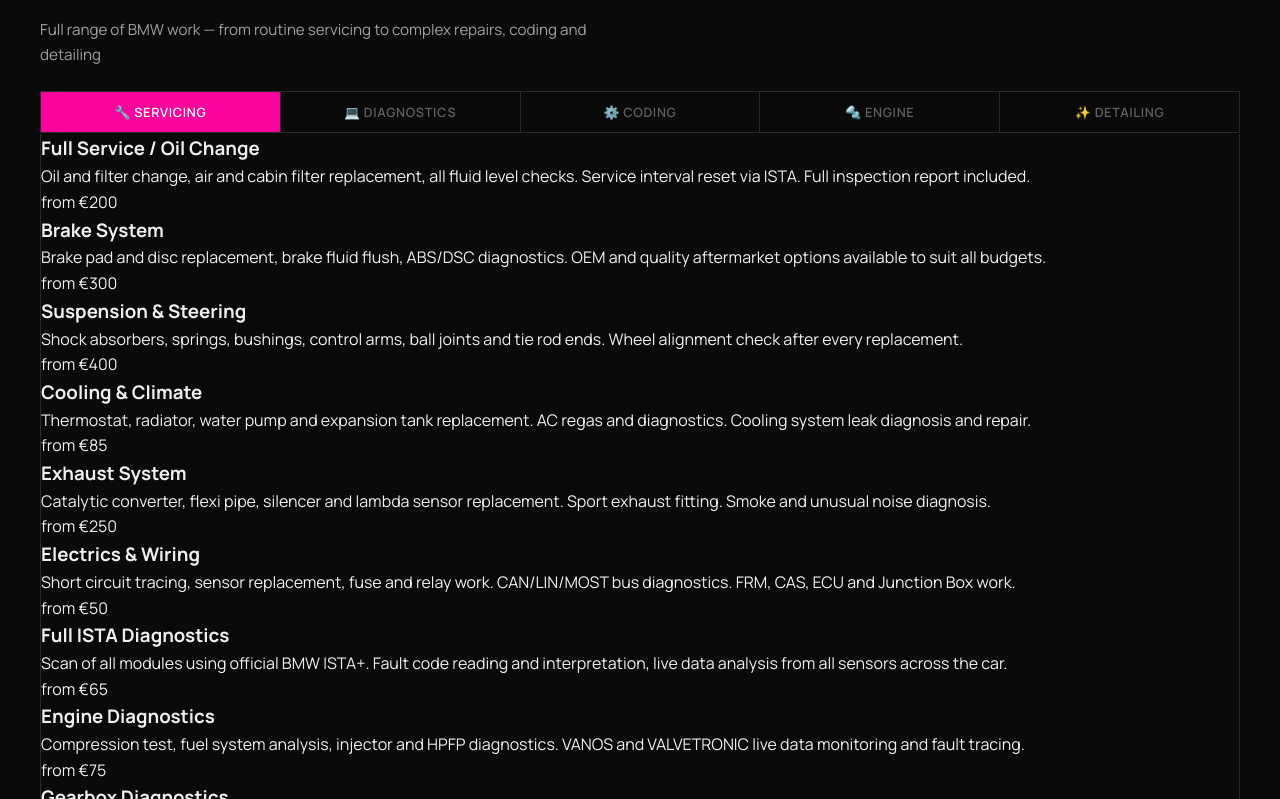
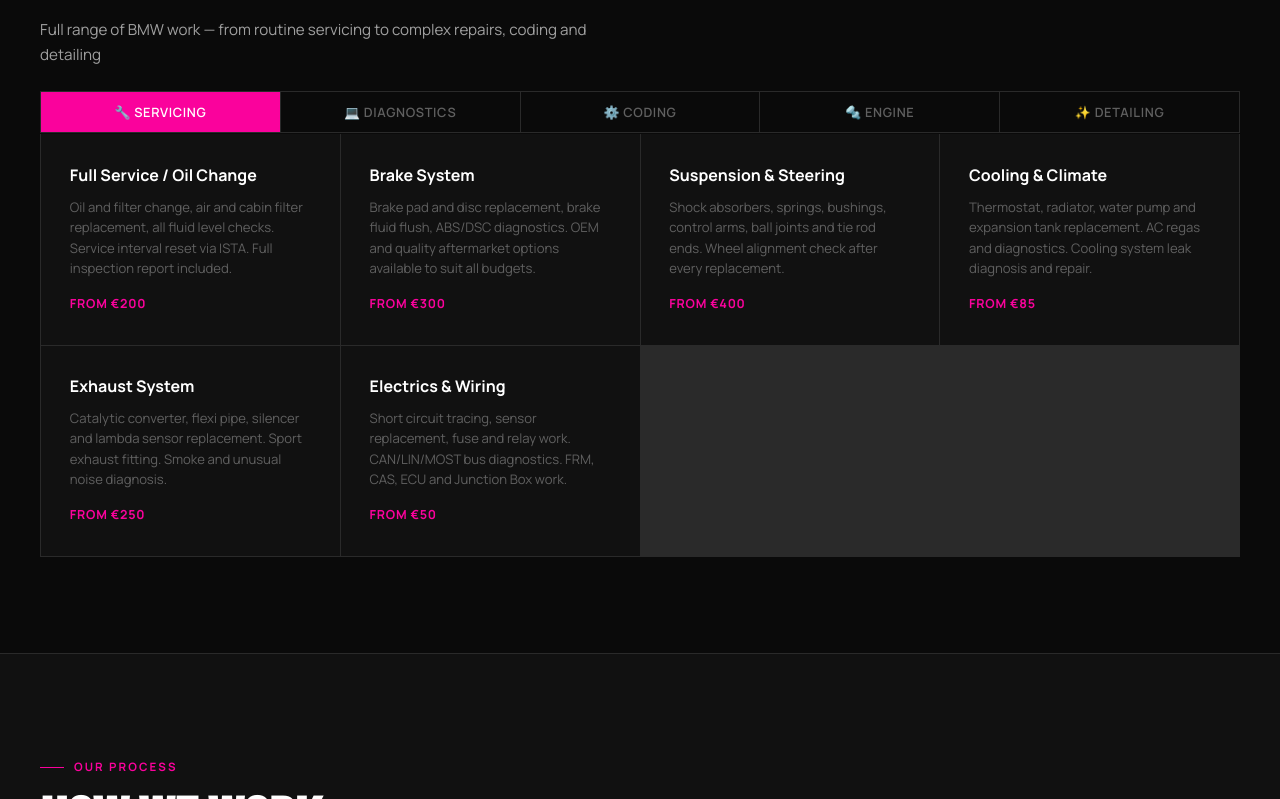
Before and after one commit to CoreQQ/heatgaragenext, a Next.js app: page / in a window 1280 px wide. Shown: the part 1741-2540 px from the top of the page. Built offline with nearby package versions, Linux system fonts and the light colour scheme.

Commit message:
fix: tabs scroll + preloader image

```diff
--- a/src/app/globals.css
+++ b/src/app/globals.css
@@ -199,6 +199,16 @@
   .services-tabs { grid-template-columns: repeat(5, 1fr); }
 }
 .tab-panels { margin-top:1px; border:1px solid var(--border); border-top:none; }
+.tab-panel { display:none; grid-template-columns:repeat(auto-fill,minmax(280px,1fr)); gap:1px; background:var(--border); opacity:0; transition:opacity .35s ease; }
+.tab-panel.active { display:grid; }
+.tab-panel.visible { opacity:1; }
+.service-card { background:var(--bg2); padding:1.8rem; position:relative; overflow:hidden; transition:background var(--ease), transform var(--ease); }
+.service-card::before { content:''; position:absolute; left:0; top:0; bottom:0; width:3px; background:var(--pink); transform:scaleY(0); transform-origin:bottom; transition:transform .35s ease; }
+.service-card:hover { background:var(--bg3); transform:translateY(-2px); }
+.service-card:hover::before { transform:scaleY(1); }
+.service-card h3 { font-size:1rem; font-weight:700; color:var(--white); margin-bottom:.5rem; }
+.service-card p { font-size:.82rem; color:var(--text3); line-height:1.55; }
+.service-card .price { display:inline-block; margin-top:1rem; font-size:.78rem; font-weight:700; color:var(--pink); letter-spacing:.06em; text-transform:uppercase; }
 
 /* ─────────────────────────────────────────
    HOW WE WORK
```
